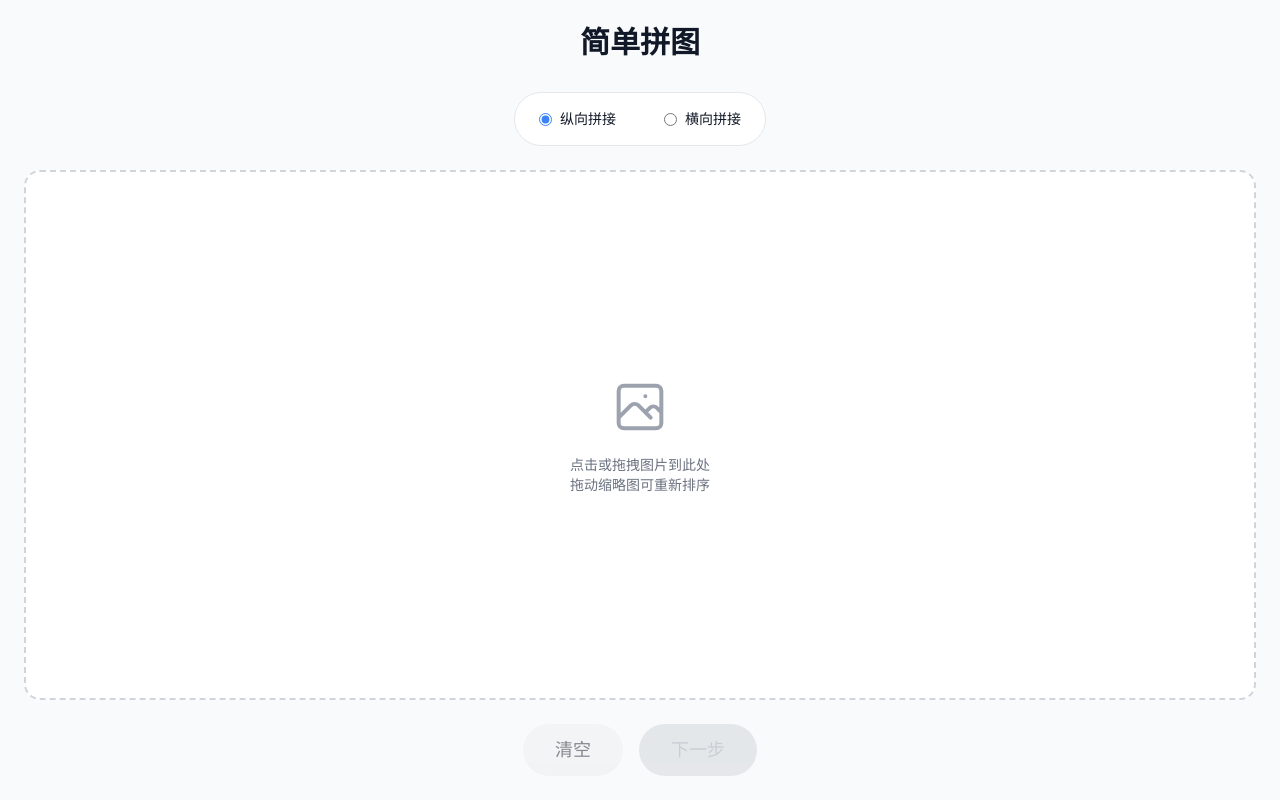
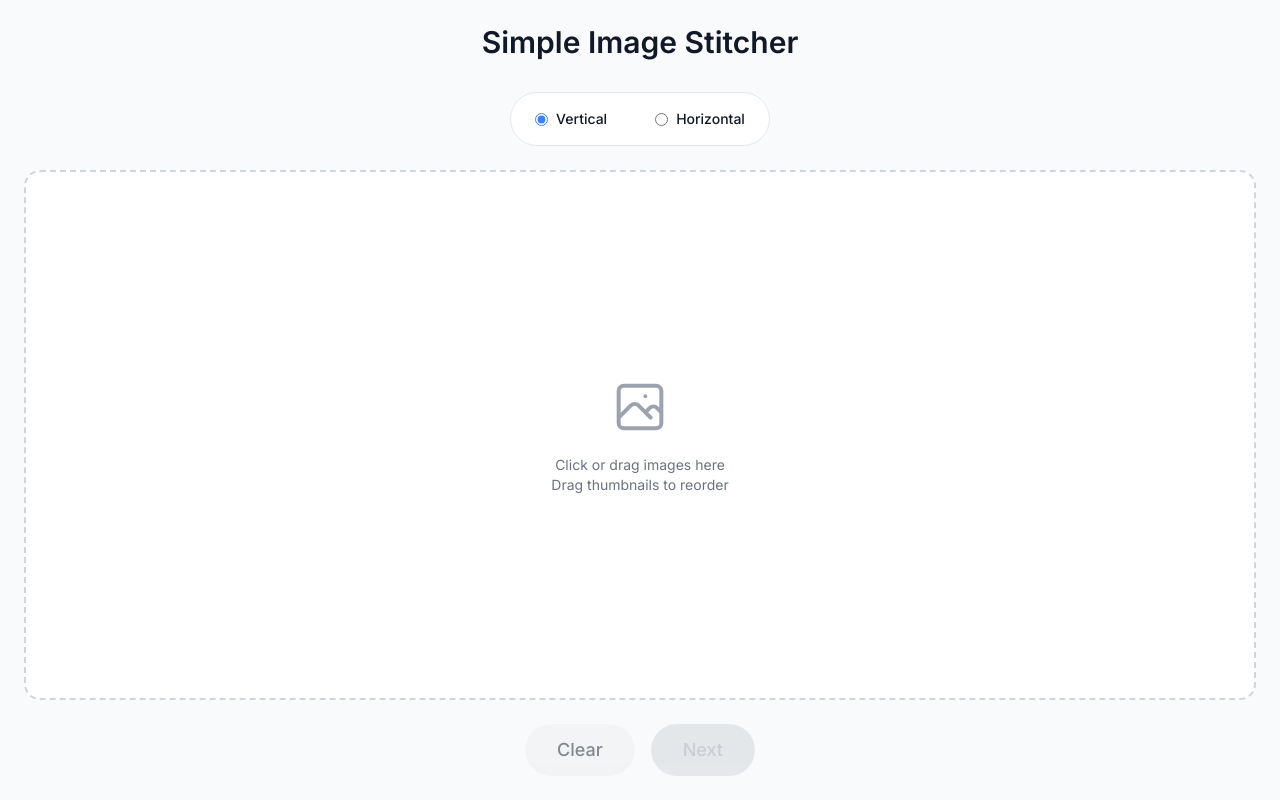
Before and after one commit to feeshy/simple-image-stitcher, a plain HTML site: page index.html in a window 1280 px wide. Drawn offline with nearby package versions, Linux system fonts and the light colour scheme.

Commit message:
Add i18n support and UI localization
Introduce basic internationalization and wire UI text to localized strings. Added data-i18n attributes across the markup, a I18N_DATA object (zh/en) and an I18nModule that auto-detects locale and updates DOM text. Integrated i18n into AppController and PWAModule (manifest name/description), replaced hardcoded UI strings (buttons, tooltips, toasts, seam/crop labels) with i18n lookups, and updated offline/online toast messages. Also added a meta keywords tag, centered the empty-drop text, added a crop reset button/handler, and made small DOM/handler adjustments (PWAModule now receives app, crop restart/reset wiring).

```diff
--- a/index.html
+++ b/index.html
@@ -7,7 +7,8 @@
   <meta name="theme-color" content="#121212">
   <meta name="apple-mobile-web-app-capable" content="yes">
   <meta name="apple-mobile-web-app-status-bar-style" content="black-translucent">
-  <title>简单拼图</title>
+  <title data-i18n="title">简单拼图</title>
+  <meta name="keywords" content="长图拼接,台词拼接,拼图工具,图片拼接,长图生成,离线应用,PWA,Image Stitcher,Long Image,Photo Joiner">
   <script src="https://cdn.tailwindcss.com"></script>
   <style>
     @import url('https://fonts.googleapis.com/css2?family=Inter:wght@400;500;600&display=swap');
@@ -218,7 +219,7 @@
 <body class="bg-gray-50 text-gray-900 dark:bg-[#121212] dark:text-white">
   <div id="step-1" class="step-container active-step p-4 sm:p-6 w-full h-full flex flex-col">
     <div class="text-center mb-4 sm:mb-6 shrink-0">
-      <h1 class="text-2xl sm:text-3xl font-bold mb-2">简单拼图</h1>
+      <h1 class="text-2xl sm:text-3xl font-bold mb-2" data-i18n="title">简单拼图</h1>
     </div>
 
     <div
@@ -226,12 +227,12 @@
       <label
         class="flex items-center gap-2 cursor-pointer px-4 py-2 rounded-full transition-colors hover:bg-gray-100 dark:hover:bg-gray-700">
         <input type="radio" name="direction" value="vertical" checked class="accent-blue-500">
-        <span class="text-sm font-medium">纵向拼接</span>
+        <span class="text-sm font-medium" data-i18n="vertical">纵向拼接</span>
       </label>
       <label
         class="flex items-center gap-2 cursor-pointer px-4 py-2 rounded-full transition-colors hover:bg-gray-100 dark:hover:bg-gray-700">
         <input type="radio" name="direction" value="horizontal" class="accent-blue-500">
-        <span class="text-sm font-medium">横向拼接</span>
+        <span class="text-sm font-medium" data-i18n="horizontal">横向拼接</span>
       </label>
     </div>
 
@@ -250,15 +251,16 @@
           <path stroke-linecap="round" stroke-linejoin="round" stroke-width="1.5"
             d="M4 16l4.586-4.586a2 2 0 012.828 0L16 16m-2-2l1.586-1.586a2 2 0 012.828 0L20 14m-6-6h.01M6 20h12a2 2 0 002-2V6a2 2 0 00-2-2H6a2 2 0 00-2 2v12a2 2 0 002 2z" />
         </svg>
-        <p class="text-gray-500 dark:text-gray-400 text-sm">点击或拖拽图片到此处<br>拖动缩略图可重新排序</p>
+        <p class="text-gray-500 dark:text-gray-400 text-sm text-center"><span
+            data-i18n="emptyTitle">点击或拖拽图片到此处</span><br><span data-i18n="emptySub">拖动缩略图可重新排序</span></p>
       </div>
     </div>
 
     <div class="mt-4 sm:mt-6 shrink-0 flex justify-center gap-4">
-      <button id="btn-clear-all" class="btn btn-secondary px-8 py-3 text-lg opacity-50 cursor-not-allowed"
-        disabled>清空</button>
-      <button id="btn-next-1" class="btn btn-primary px-8 py-3 text-lg opacity-50 cursor-not-allowed"
-        disabled>下一步</button>
+      <button id="btn-clear-all" class="btn btn-secondary px-8 py-3 text-lg opacity-50 cursor-not-allowed" disabled
+        data-i18n="clear">清空</button>
+      <button id="btn-next-1" class="btn btn-primary px-8 py-3 text-lg opacity-50 cursor-not-allowed" disabled
+        data-i18n="nextStep">下一步</button>
     </div>
   </div>
 
@@ -266,13 +268,14 @@
     <canvas id="main-canvas" class="w-full h-full block"></canvas>
 
     <div id="ui-step2-global" class="floating-panel hidden">
-      <button class="btn btn-secondary" id="btn-global-prev">上一步</button>
-      <span class="text-xs sm:text-sm text-gray-500 dark:text-gray-300 mx-1 sm:mx-2 whitespace-nowrap">点击接缝微调</span>
-      <button class="btn btn-primary" id="btn-global-next">下一步</button>
+      <button class="btn btn-secondary" id="btn-global-prev" data-i18n="prevStep">上一步</button>
+      <span class="text-xs sm:text-sm text-gray-500 dark:text-gray-300 mx-1 sm:mx-2 whitespace-nowrap"
+        data-i18n="clickSeam">点击接缝微调</span>
+      <button class="btn btn-primary" id="btn-global-next" data-i18n="nextStep">下一步</button>
     </div>
 
     <div id="ui-step2-seam" class="floating-panel hidden">
-      <button class="btn btn-secondary" id="btn-seam-cancel">取消</button>
+      <button class="btn btn-secondary" id="btn-seam-cancel" data-i18n="cancel">取消</button>
       <label class="flex items-center gap-2 cursor-pointer mx-1 sm:mx-2 group">
         <div class="relative flex items-center">
           <input type="checkbox" id="seam-mode-toggle" class="sr-only peer">
@@ -284,38 +287,81 @@
         </div>
         <span
           class="text-xs sm:text-sm text-gray-700 dark:text-gray-300 whitespace-nowrap select-none transition-colors group-hover:text-gray-900 dark:group-hover:text-white"
-          id="seam-mode-text">独立裁切</span>
+          id="seam-mode-text" data-i18n="indepCrop">独立裁切</span>
       </label>
-      <button class="btn btn-primary" id="btn-seam-confirm">完成</button>
+      <button class="btn btn-primary" id="btn-seam-confirm" data-i18n="done">完成</button>
     </div>
 
     <div id="ui-step3-crop" class="floating-panel hidden">
-      <button class="btn btn-secondary" id="btn-crop-prev">上一步</button>
+      <button class="btn btn-secondary" id="btn-crop-prev" data-i18n="prevStep">上一步</button>
+      <button class="btn btn-secondary" id="btn-crop-reset" data-i18n="resetCrop">重置</button>
       <button class="btn btn-primary flex items-center gap-1 sm:gap-2" id="btn-crop-save">
         <svg class="w-4 h-4" fill="none" viewBox="0 0 24 24" stroke="currentColor">
           <path stroke-linecap="round" stroke-linejoin="round" stroke-width="2"
             d="M4 16v1a3 3 0 003 3h10a3 3 0 003-3v-1m-4-4l-4 4m0 0l-4-4m4 4V4" />
         </svg>
-        保存图片
+        <span data-i18n="saveImage">保存图片</span>
       </button>
-      <button class="btn btn-secondary hidden sm:block" id="btn-crop-restart">重新开始</button>
+      <button class="btn btn-secondary hidden sm:block" id="btn-crop-restart" data-i18n="restart">重新开始</button>
     </div>
   </div>
 
   <div id="toast" class="toast">提示信息</div>
 
   <script>
+    const I18N_DATA = {
+      zh: {
+        title: "简单拼图", vertical: "纵向拼接", horizontal: "横向拼接",
+        emptyTitle: "点击或拖拽添加图片", emptySub: "拖动缩略图重新排序",
+        clear: "清空", nextStep: "下一步", prevStep: "上一步",
+        clickSeam: "点击接缝微调", cancel: "取消",
+        indepCrop: "独立裁切", symCrop: "对称裁切", done: "完成",
+        resetCrop: "重置", saveImage: "保存图片", restart: "重新开始",
+        offline: "您已离线，应用可在离线模式下继续使用", online: "网络已恢复",
+        generating: "正在生成...", tooLarge: "图片过大，已自动缩放以防崩溃",
+        downloaded: "下载完成", delete: "删除",
+        desc: "极简纯前端长图拼接应用，支持离线本地使用"
+      },
+      en: {
+        title: "Simple Image Stitcher", vertical: "Vertical", horizontal: "Horizontal",
+        emptyTitle: "Click or drag images here", emptySub: "Drag thumbnails to reorder",
+        clear: "Clear", nextStep: "Next", prevStep: "Prev",
+        clickSeam: "Adjust the seam", cancel: "Cancel",
+        indepCrop: "Inde", symCrop: "Symm", done: "Done",
+        resetCrop: "Reset", saveImage: "Save", restart: "Restart",
+        offline: "You are offline. App continues to work.", online: "Network restored",
+        generating: "Generating...", tooLarge: "Image too large, auto-scaled to prevent crash.",
+        downloaded: "Downloaded", delete: "Delete",
+        desc: "Simple front-end long image stitcher, PWA offline ready."
+      }
+    };
+
+    class I18nModule {
+      constructor() {
+        this.lang = navigator.language.startsWith('zh') ? 'zh' : 'en';
+        this.updateDOM();
+      }
+      t(key) { return I18N_DATA[this.lang][key] || key; }
+      updateDOM() {
+        document.title = this.t('title');
+        document.querySelectorAll('[data-i18n]').forEach(el => {
+          el.textContent = this.t(el.getAttribute('data-i18n'));
+        });
+      }
+    }
+
     const UI_MODE = { STEP1: 'step1', STEP2_GLOBAL: 'step2_global', STEP2_SEAM: 'step2_seam', STEP3_CROP: 'step3_crop' };
 
     class PWAModule {
-      constructor() {
+      constructor(app) {
+        this.app = app;
         this.init();
       }
       init() {
         const mainUrl = location.href.split('?')[0].split('#')[0];
         const manifest = {
-          name: "简单拼图", short_name: "简单拼图",
-          description: "极简纯前端长图拼接应用，支持离线本地使用",
+          name: this.app.i18n.t('title'), short_name: this.app.i18n.t('title'),
+          description: this.app.i18n.t('desc'),
           start_url: mainUrl, display: "standalone",
           background_color: "#121212", theme_color: "#121212",
           icons: [{
@@ -476,7 +522,7 @@
 
           div.innerHTML = `
                         <img src="${imgObj.url}" class="thumbnail-img">
-                        <div class="delete-btn" title="删除">
+                        <div class="delete-btn" title="${this.app.i18n.t('delete')}">
                             <svg class="w-4 h-4" fill="none" viewBox="0 0 24 24" stroke="currentColor"><path stroke-linecap="round" stroke-linejoin="round" stroke-width="2" d="M6 18L18 6M6 6l12 12"></path></svg>
                         </div>
                     `;
@@ -909,8 +955,9 @@
 
     class AppController {
       constructor() {
+        this.i18n = new I18nModule();
         this.state = new StateModule();
-        this.pwa = new PWAModule();
+        this.pwa = new PWAModule(this);
         this.imageHandler = new ImageModule(this);
         this.render = new RenderModule(this);
         this.gesture = new GestureModule(this);
@@ -920,8 +967,8 @@
         requestAnimationFrame(this.loop);
 
         window.addEventListener('resize', () => { this.render.resize(); this.fitCamera(); });
-        window.addEventListener('offline', () => this.showToast("您已离线，应用可在离线模式下继续使用"));
-        window.addEventListener('online', () => this.showToast("网络已恢复"));
+        window.addEventListener('offline', () => this.showToast(this.i18n.t("offline")));
+        window.addEventListener('online', () => this.showToast(this.i18n.t("online")));
       }
 
       showToast(msg) {
@@ -1010,7 +1057,7 @@
         if (seamModeToggle) {
           seamModeToggle.addEventListener('change', (e) => {
             this.state.seamMode = e.target.checked ? 'symmetric' : 'independent';
-            seamModeText.textContent = e.target.checked ? '对称裁切' : '独立裁切';
+            seamModeText.textContent = e.target.checked ? this.i18n.t('symCrop') : this.i18n.t('indepCrop');
           });
         }
 
@@ -1035,9 +1082,9 @@
         };
 
         document.getElementById('btn-crop-prev').onclick = () => { this.state.updateLayoutPositions(); this.fitCamera(); this.setUIMode(UI_MODE.STEP2_GLOBAL); };
-        document.getElementById('btn-crop-restart').onclick = () => this.setUIMode(UI_MODE.STEP1);
+        document.getElementById('btn-crop-reset').onclick = () => { this.state.cropBox = { x: 0, y: 0, w: this.state.totalBounds.w, h: this.state.totalBounds.h }; this.fitCamera(); };
         document.getElementById('btn-crop-save').onclick = async () => {
-          this.showToast("正在生成图片...");
+          this.showToast(this.i18n.t("generating"));
           await new Promise(r => setTimeout(r, 50));
 
           const exportCanvas = document.createElement('canvas');
@@ -1047,7 +1094,7 @@
           if (outW > maxDim || outH > maxDim) {
             scale = maxDim / Math.max(outW, outH);
             outW *= scale; outH *= scale;
-            this.showToast("图片过大，已自动缩放以防崩溃");
+            this.showToast(this.i18n.t("tooLarge"));
           }
 
           exportCanvas.width = outW; exportCanvas.height = outH;
@@ -1064,9 +1111,10 @@
             const url = URL.createObjectURL(blob);
             const a = document.createElement('a');
             a.href = url; a.download = `stitched_image_${Date.now()}.png`; a.click();
-            URL.revokeObjectURL(url); this.showToast("下载完成");
+            URL.revokeObjectURL(url); this.showToast(this.i18n.t("downloaded"));
           }, 'image/png', 1.0);
         };
+        document.getElementById('btn-crop-restart').onclick = () => this.setUIMode(UI_MODE.STEP1);
       }
 
       loop() {
```
